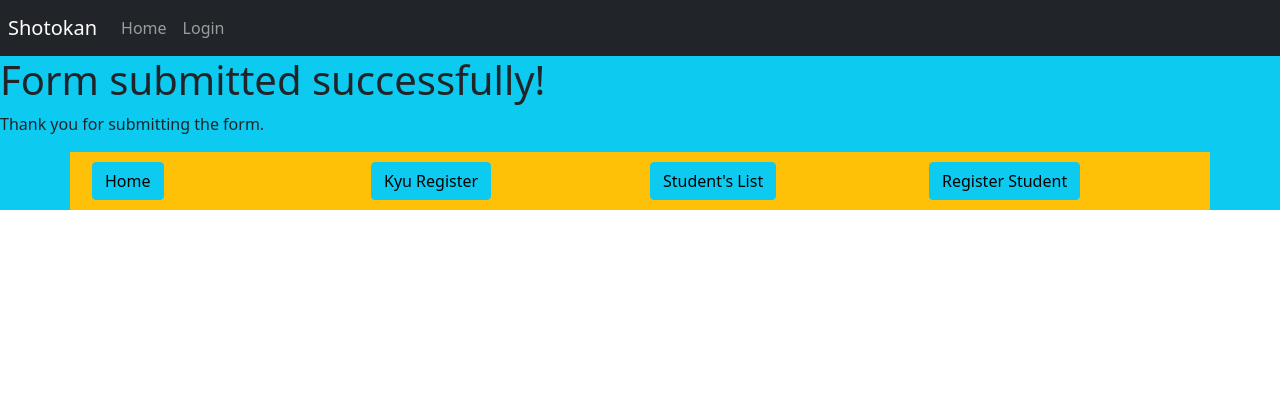
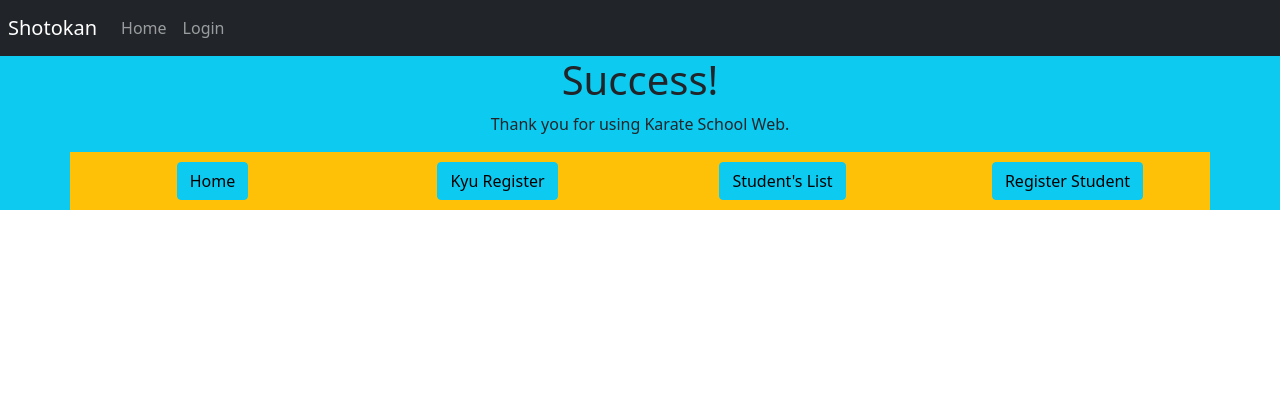
Before and after one commit to Shaga-Matula/Shotokan-Karate, a Django app: page /success/ in a window 1280 px wide. Shown: the top 420 px of the page. Run offline with Django 3.2, Linux system fonts and the light colour scheme; some libraries are stand-ins or nearby versions.

Commit message:
styling succcess page

```diff
--- a/templates/success.html
+++ b/templates/success.html
@@ -4,28 +4,25 @@
 
 
 <div class="bg-info">
-    <div>
-        <h1 class="d-flex align-text-center">Form submitted successfully!</h1>
-        <p>Thank you for submitting the form.</p>
+    <div class="d-flex align-items-center justify-content-center">
+        <div class="text-center">
+          <h1 class="">Success!</h1>
+          <p>Thank you for using Karate School Web.</p>
         </div>
-    <div class="container bg-warning align-content-center">
-        <div class="d-md-flex align-self-sm-center row-cols-md-4 align-content-center">
-            <div class="d-flex align-items-center justify-content-cente">
-                <a href="{% url 'home' %}" class="btn btn-info btn-success btn-block spacer" role="button">Home</a>
       </div>
-            <div class="d-flex align-items-center justify-content-cente">
-                <a href="{% url 'kyuregister' %}" class="btn btn-info btn-success btn-block spacer" role="button">Kyu
-                    Register</a>
+      <div class="container bg-warning">
+        <div class="d-flex align-items-center justify-content-center row row-cols-md-4">
+          <div class="d-flex align-items-center justify-content-center">
+            <a href="{% url 'home' %}" class="btn btn-info btn-success btn-block spacer text-center" role="button">Home</a>
           </div>
-            <div class="d-flex align-items-center justify-content-cente">
-                <a href="{% url 'studentlist' %}" class="btn btn-info btn-success btn-block spacer"
-                    role="button">Student's
-                    List</a>
+          <div class="d-flex align-items-center justify-content-center">
+            <a href="{% url 'kyuregister' %}" class="btn btn-info btn-success btn-block spacer text-center" role="button">Kyu Register</a>
           </div>
-            <div class="d-flex align-items-center justify-content-cente">
-                <a href="{% url 'StudentRegister' %}" class="btn btn-info btn-success btn-block spacer"
-                    role="button">Register
-                    Student</a>
+          <div class="d-flex align-items-center justify-content-center">
+            <a href="{% url 'studentlist' %}" class="btn btn-info btn-success btn-block spacer text-center" role="button">Student's List</a>
+          </div>
+          <div class="d-flex align-items-center justify-content-center">
+            <a href="{% url 'StudentRegister' %}" class="btn btn-info btn-success btn-block spacer text-center" role="button">Register Student</a>
           </div>
         </div>
       </div>
```
Lines whose indentation alone changed are shown as unchanged.
